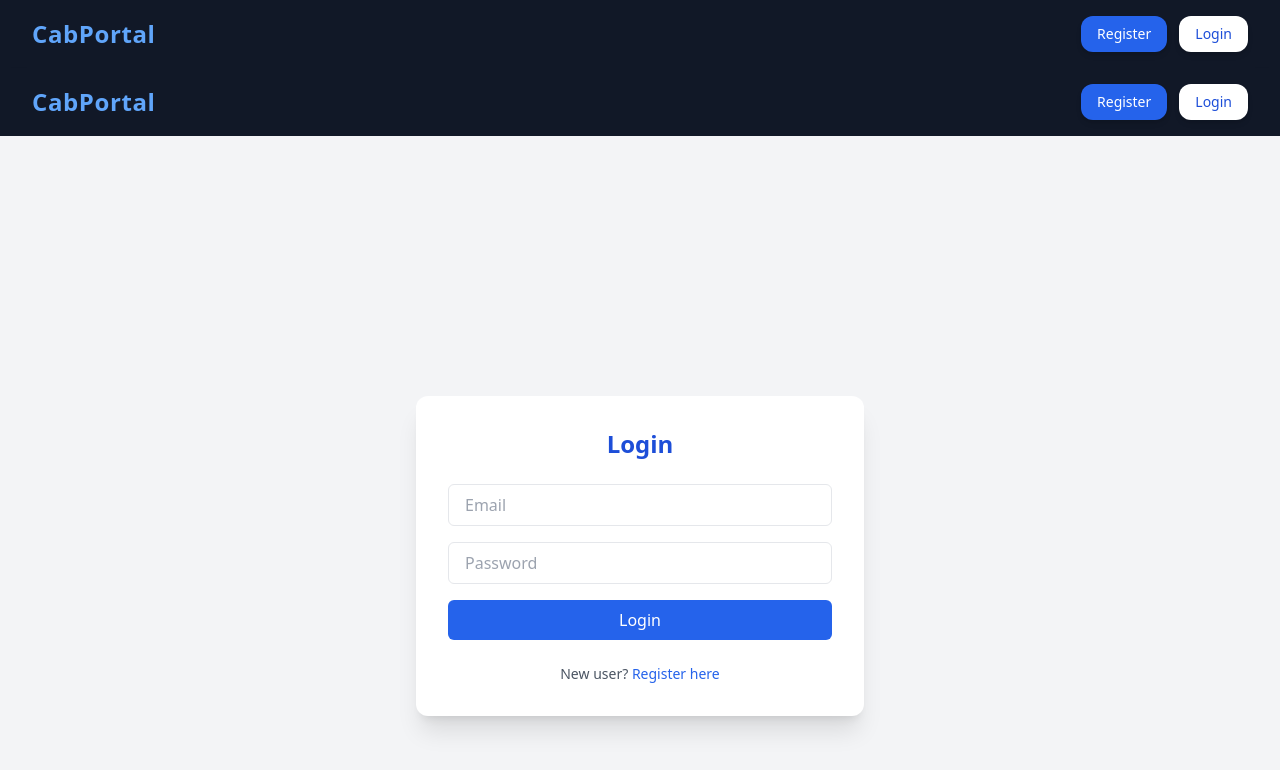
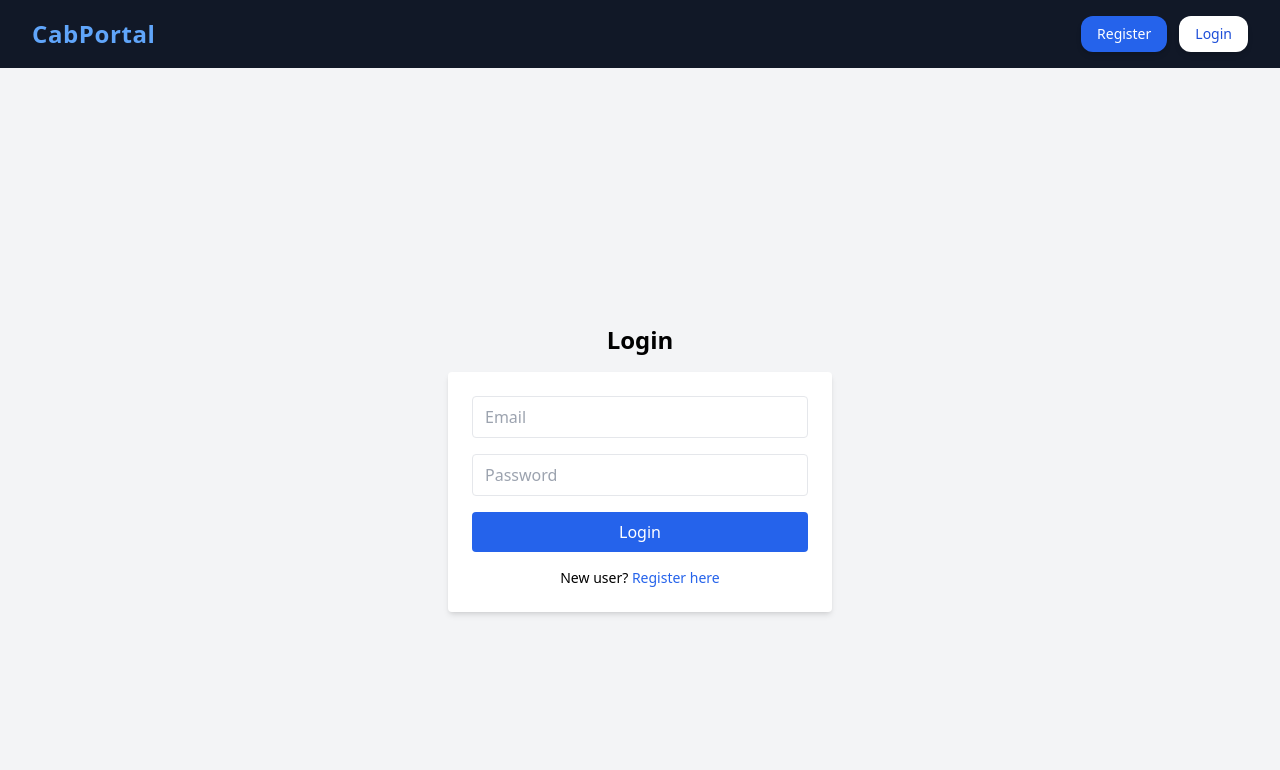
Before and after one commit to 17pran/cabportal-frontend, a React (Create React App) app: page / in a window 1280 px wide. Shown: the top 770 px of the page. Built offline with nearby package versions, Linux system fonts and the light colour scheme.

Commit message:
Updated Login page with permanent register link and user-not-found error

```diff
--- a/src/pages/Login.js
+++ b/src/pages/Login.js
@@ -1,7 +1,6 @@
 import { useState } from 'react';
 import axios from 'axios';
 import { useNavigate, Link } from 'react-router-dom';
-import Navbar from '../components/Navbar'; // Adjust path if needed
 
 function Login() {
   const [form, setForm] = useState({ email: '', password: '' });
@@ -15,58 +14,58 @@ function Login() {
   const handleSubmit = async (e) => {
     e.preventDefault();
     setError('');
-
     try {
-      const res = await axios.post(`${import.meta.env.VITE_BACKEND_URL}/api/auth/login`, form);
-      const { token, user } = res.data;
-
-      localStorage.setItem('token', token);
-      localStorage.setItem('userRole', user.role);
-      localStorage.setItem('userEmail', user.email);
-      window.dispatchEvent(new Event('storage'));
-
-      navigate(user.role === 'company' ? '/company' : '/vendor');
+      const res = await axios.post('https://your-render-backend-url.com/api/auth/login', form);
+      localStorage.setItem('token', res.data.token);
+      localStorage.setItem('role', res.data.user.role);
+      if (res.data.user.role === 'company') {
+        navigate('/company-dashboard');
+      } else if (res.data.user.role === 'vendor') {
+        navigate('/vendor-dashboard');
+      }
     } catch (err) {
-      const status = err.response?.status;
-      const message = err.response?.data?.message || 'Login failed';
-
-      if (status === 404) {
-        setError(
-          <>
-            {message}.{' '}
-            <Link to="/register" className="text-blue-600 underline font-medium">
-              Register here
-            </Link>
-          </>
-        );
+      if (err.response && err.response.data.message === 'User not found') {
+        setError('User not found. Please register first.');
       } else {
-        setError(message);
+        setError(err.response?.data?.message || 'Login failed');
       }
     }
   };
 
   return (
-    <>
-      <Navbar />
-      <div className="min-h-screen flex items-center justify-center bg-gray-100 px-4 pt-10">
-        <div className="bg-white rounded-xl shadow-xl p-8 max-w-md w-full">
-          <h2 className="text-2xl font-bold text-blue-700 mb-6 text-center">Login</h2>
-          {error && <p className="text-red-500 mb-4 text-center">{error}</p>}
-          <form onSubmit={handleSubmit} className="space-y-4">
-            <input type="email" name="email" placeholder="Email" value={form.email} onChange={handleChange} required className="w-full px-4 py-2 border rounded-md" />
-            <input type="password" name="password" placeholder="Password" value={form.password} onChange={handleChange} required className="w-full px-4 py-2 border rounded-md" />
-            <button type="submit" className="w-full bg-blue-600 text-white py-2 rounded-md hover:bg-blue-700 transition">Login</button>
-          </form>
-
-          <p className="mt-6 text-center text-sm text-gray-600">
-            New user?{' '}
-            <Link to="/register" className="text-blue-600 hover:underline font-medium">
-              Register here
-            </Link>
-          </p>
-        </div>
-      </div>
-    </>
+    <div className="min-h-screen flex flex-col items-center justify-center bg-gray-100 px-4">
+      <h2 className="text-2xl font-bold mb-4">Login</h2>
+      <form onSubmit={handleSubmit} className="w-full max-w-sm bg-white p-6 rounded shadow-md">
+        <input
+          type="email"
+          name="email"
+          placeholder="Email"
+          value={form.email}
+          onChange={handleChange}
+          required
+          className="w-full mb-4 px-3 py-2 border rounded"
+        />
+        <input
+          type="password"
+          name="password"
+          placeholder="Password"
+          value={form.password}
+          onChange={handleChange}
+          required
+          className="w-full mb-4 px-3 py-2 border rounded"
+        />
+        {error && <p className="text-red-600 mb-2">{error}</p>}
+        <button type="submit" className="w-full bg-blue-600 text-white py-2 rounded hover:bg-blue-700">
+          Login
+        </button>
+        <p className="mt-4 text-sm text-center">
+          New user?{' '}
+          <Link to="/register" className="text-blue-600 hover:underline">
+            Register here
+          </Link>
+        </p>
+      </form>
+    </div>
   );
 }
 
```
